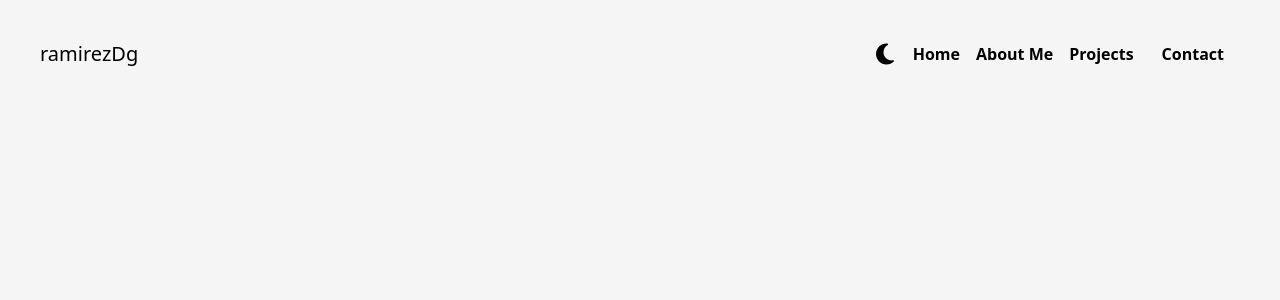
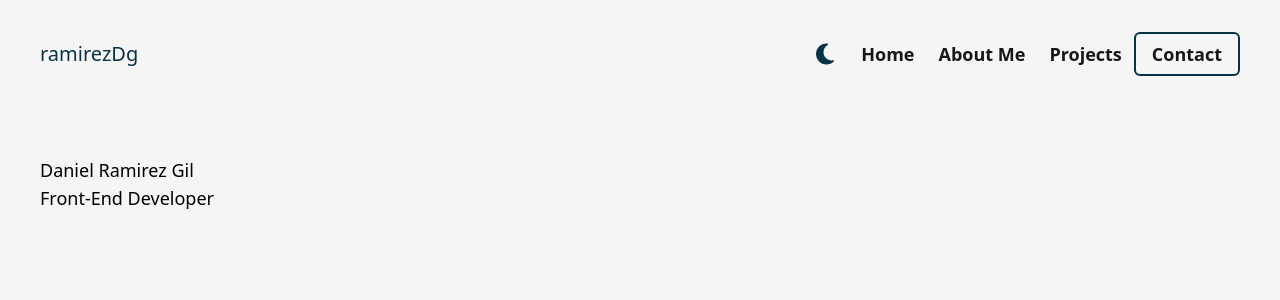
Before and after one commit to ramirezDg/ramirezDg-app, a React (Vite) app in the folder ramirezDg-app/: page / in a window 1280 px wide. Shown: the top 300 px of the page. Built offline with nearby package versions, Linux system fonts and the light colour scheme.

Commit message:
Add: Home Page

```diff
--- a/ramirezDg-app/src/App.tsx
+++ b/ramirezDg-app/src/App.tsx
@@ -1,15 +1,14 @@
 // import { useState } from 'react'
-import Navbar from './components/Navbar'
+import Home from './pages/Home'
+// import SocialM from './components/SocialM'
 
 function App() {
   /* const [data, setData] = useState(0) */
 
   return (
     <>
-      <main className='bg-neutral-100 px-10'>
-        <section className='min-h-screen'>
-          < Navbar />
-        </section>
+      <main className='bg-neutral-100 px-10 text-lg'>
+        <Home />
       </main>
     </>
   )
--- a/ramirezDg-app/src/components/Navbar.tsx
+++ b/ramirezDg-app/src/components/Navbar.tsx
@@ -3,16 +3,16 @@ import { FaMoon } from "react-icons/fa6";
 function Navbar() {
     return (
         <>
-        <nav className="py-10 mb-12 flex justify-between">
-            <h1 className="text-xl">ramirezDg</h1>
-            <ul className="font-semibold flex items-center">
-                <li className="cursor-pointer text-2xl" ><FaMoon /></li>
-                <li><a className="ml-4" href="#">Home</a></li>
-                <li><a className="ml-4" href="#">About Me</a></li>
-                <li><a className="ml-4" href="#">Projects</a></li>
-                <li><a className="bg-neutral-100 px-4 py-2 ml-3 borede" href="#">Contact</a></li>
-            </ul>
-        </nav>
+            <nav className="py-10 mb-12 flex justify-between">
+                <h1 className="text-xl text-cyan-950">ramirezDg</h1>
+                <ul className="font-semibold text-neutral-900 flex items-center">
+                    <li className="cursor-pointer text-2xl text-cyan-950" ><FaMoon /></li>
+                    <li><a className="ml-6" href="#">Home</a></li>
+                    <li><a className="ml-6" href="#">About Me</a></li>
+                    <li><a className="ml-6" href="#">Projects</a></li>
+                    <li><a className="bg-neutral-100 px-4 py-2 ml-3 border-2 border-cyan-950 rounded-md" href="#">Contact</a></li>
+                </ul>
+            </nav>
         </>
     )
 }
--- /dev/null
+++ b/ramirezDg-app/src/components/SocialM.tsx
@@ -0,0 +1,24 @@
+function SocialM() {
+    return (
+        <div className="fixed -ml-10 bg-red-500">
+            <div className="flex justify-between w-screen">
+                <ul id="Mail" className="mr-10 rotate-90">
+                    <li className="">
+                        <a className="" href="#">ramirezgil.daniel27@gmail.com</a>
+                    </li>
+                </ul>
+                <ul id="Redes" className="flex justify-between rotate-90">
+                    <li>
+                        <a href="https://www.linkedin.com/in/ramirezdg27/">LinedIn</a>
+                    </li>
+                    <li className="ml-4">
+                        <a href="https://www.instagram.com/ramirezdg_27/">Instagram</a>
+                    </li >
+                </ul>
+
+            </div>
+        </div>
+    )
+}
+
+export default SocialM
--- /dev/null
+++ b/ramirezDg-app/src/pages/Home.tsx
@@ -0,0 +1,14 @@
+import Navbar from "../components/Navbar"
+
+function Home() {
+    return (
+        <section className='min-h-screen'>
+            < Navbar/ >
+            <h2>Daniel Ramirez Gil</h2>
+            <h3>Front-End Developer</h3>
+
+        </section>
+    )
+}
+
+export default Home
```
